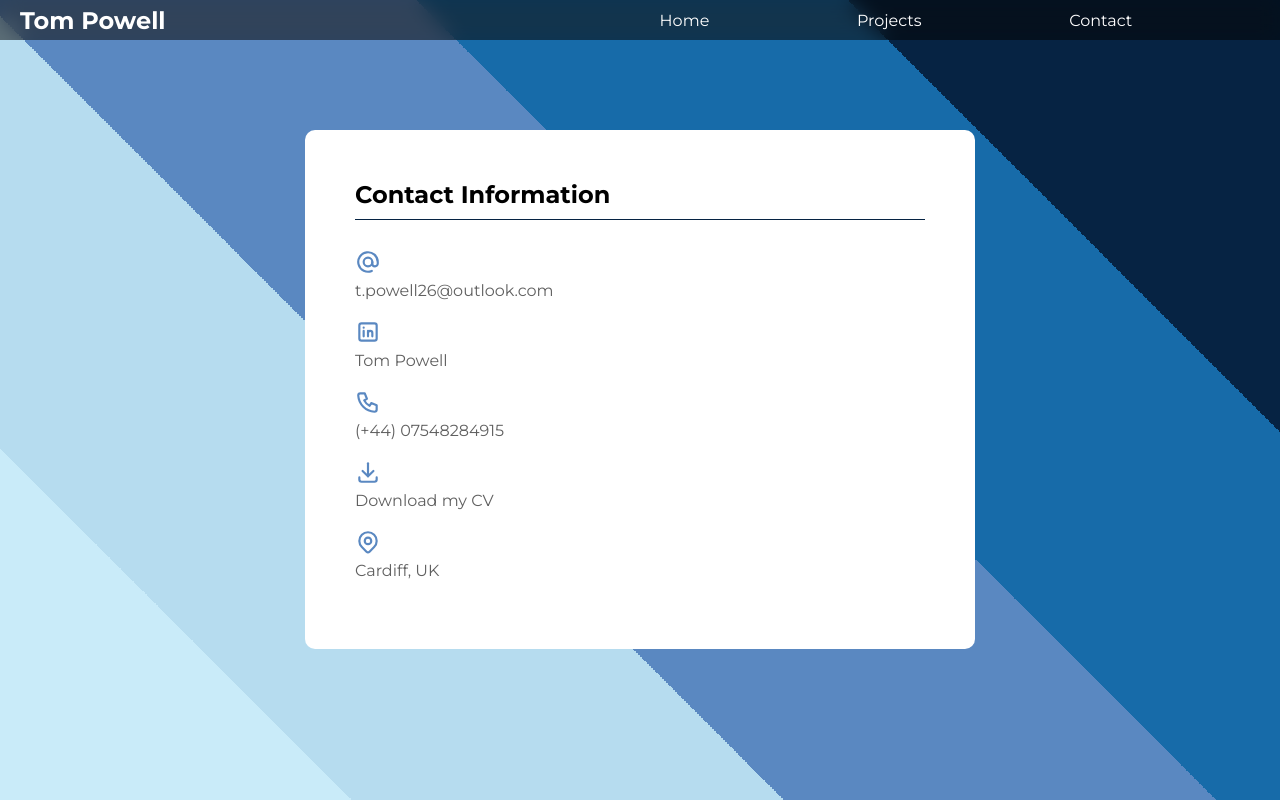
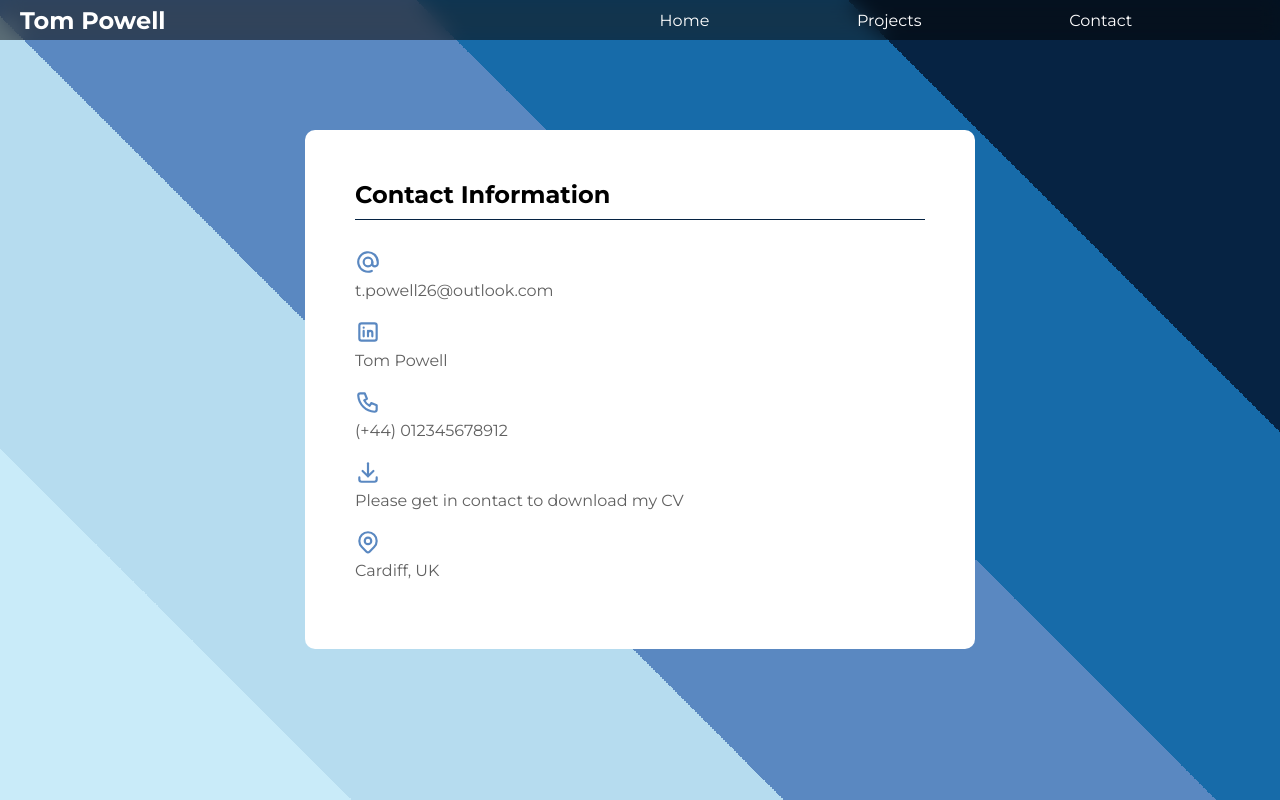
Before and after one commit to Tom2612/Portfolio, a React (Vite) app: page /contact in a window 1280 px wide. Shown: the top 800 px of the page. Built offline with nearby package versions, Linux system fonts and the light colour scheme.

Commit message:
Updated a few typos and fixed some text

```diff
--- a/src/components/Skills.jsx
+++ b/src/components/Skills.jsx
@@ -14,7 +14,7 @@ export default function Skills() {
                 </div>
                 <p>
                     Being incredibly self-motivated to learn and keep up to date, I make sure I use the best tools available to create
-                    full-stack applications. I am fully self taught, check out my projects.
+                    full-stack applications. I am fully self-taught, check out my projects.
                 </p>
             </div>
 
@@ -36,7 +36,7 @@ export default function Skills() {
                 </div>
                 <p>
                     Making sure I fully understand or that I can explain what I am doing is paramount to the success of my projects.
-                    With so many years in education, I can break down concepts and get them accross regarldess of my audience.
+                    With so many years in education, I can break down concepts and get them accross regardless of my audience.
                 </p>
             </div>
         </div>
--- a/src/pages/Contact.jsx
+++ b/src/pages/Contact.jsx
@@ -8,15 +8,16 @@ export default function Contact() {
             <div className='contact-card-header'>
                 <h2>Contact Information</h2>
             </div>
+
             <div className='contact-card-info'>
                 <IconAt size={26} color='#5A88C1'/>
                 <p>t.powell26@outlook.com</p>
                 <IconBrandLinkedin size={26} color='#5A88C1'/>
                 <a style={{marginBottom: '1rem', lineHeight: '1.5rem', color: '#606060'}} href='https://www.linkedin.com/in/tom-powell-575864225/'>Tom Powell</a>
                 <IconPhone size={26} color='#5A88C1'/>
-                <p>(+44) 07548284915</p>
+                <p>(+44) 012345678912</p>
                 <IconDownload size={26} color='#5A88C1'/>
-                <p>Download my CV</p>
+                <p>Please get in contact to download my CV</p>
                 <IconMapPin size={26} color='#5A88C1'/>
                 <p>Cardiff, UK</p>
             </div>
```
